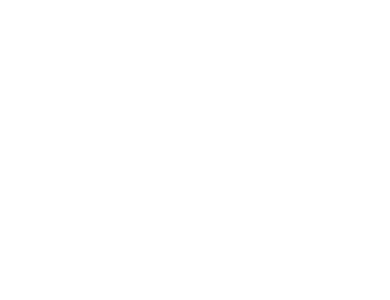
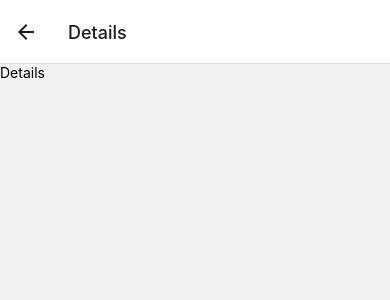
Before and after one commit to AmineElazzab/NFT-App, a React Native app: screen /Details in a window 390 px wide. Shown: the top 300 px of the page. Built offline with nearby package versions, Linux system fonts and the light colour scheme.

Commit message:
add screen

```diff
--- a/App.js
+++ b/App.js
@@ -1,20 +1,38 @@
-import { StatusBar } from 'expo-status-bar';
-import { StyleSheet, Text, View } from 'react-native';
+import { createStackNavigator } from "@react-navigation/stack";
+import { NavigationContainer, DefaultTheme } from '@react-navigation/native';
+import { useFonts } from "expo-font";
+import Home from "./screens/Home";
+import Details from "./screens/Details";
 
-export default function App() {
+const Stack = createStackNavigator();
+const theme = {
+  ...DefaultTheme,
+  colors: {
+    ...DefaultTheme.colors,
+    background: "black",
+  }
+}
+
+const App = () => {
+  const [loaded] = useFonts({
+    InterBold: require("./assets/fonts/Inter-Bold.ttf"),
+    InterMedium: require("./assets/fonts/Inter-Medium.ttf"),
+    InterRegular: require("./assets/fonts/Inter-Regular.ttf"),
+    InterSemiBold: require("./assets/fonts/Inter-SemiBold.ttf"),
+    InterLight: require("./assets/fonts/Inter-Light.ttf"),
+  });
+
+  if (!loaded) {
+    return null;
+  }
+
   return (
-    <View style={styles.container}>
-      <Text></Text>
-      <StatusBar style="auto" />
-    </View>
+    <NavigationContainer>
+      <Stack.Navigator screenOptions={{ headerShow: false }} initialRouteName="Home">
+        <Stack.Screen name="Home" component={Home} />
+        <Stack.Screen name="Details" component={Details} />
+      </Stack.Navigator>
+    </NavigationContainer>
   );
 }
-
-const styles = StyleSheet.create({
-  container: {
-    flex: 1,
-    backgroundColor: '#fff',
-    alignItems: 'center',
-    justifyContent: 'center',
-  },
-});
+export default App;
--- /dev/null
+++ b/screens/Details.js
@@ -0,0 +1,9 @@
+import { Text } from "react-native"
+
+const Details = () => {
+  return (
+    <Text>Details</Text>
+  )
+}
+
+export default Details
--- /dev/null
+++ b/screens/Home.js
@@ -0,0 +1,17 @@
+import { useState } from 'react';
+import { View, Text, SafeArea, FlatList } from 'react-native';
+
+import { COLORS, NFTData } from "../constants";
+import { NFTCard, HomeHeader, FocusedStatusBar } from '../components';
+import { SafeAreaView } from 'react-native-safe-area-context';
+
+const Home = () => {
+  return (
+    <SafeAreaView style={{flex:1}}>
+      <FocusedStatusBar  backgroundColor={COLORS.black} />
+      </SafeAreaView>
+
+  )
+}
+
+export default Home
```
